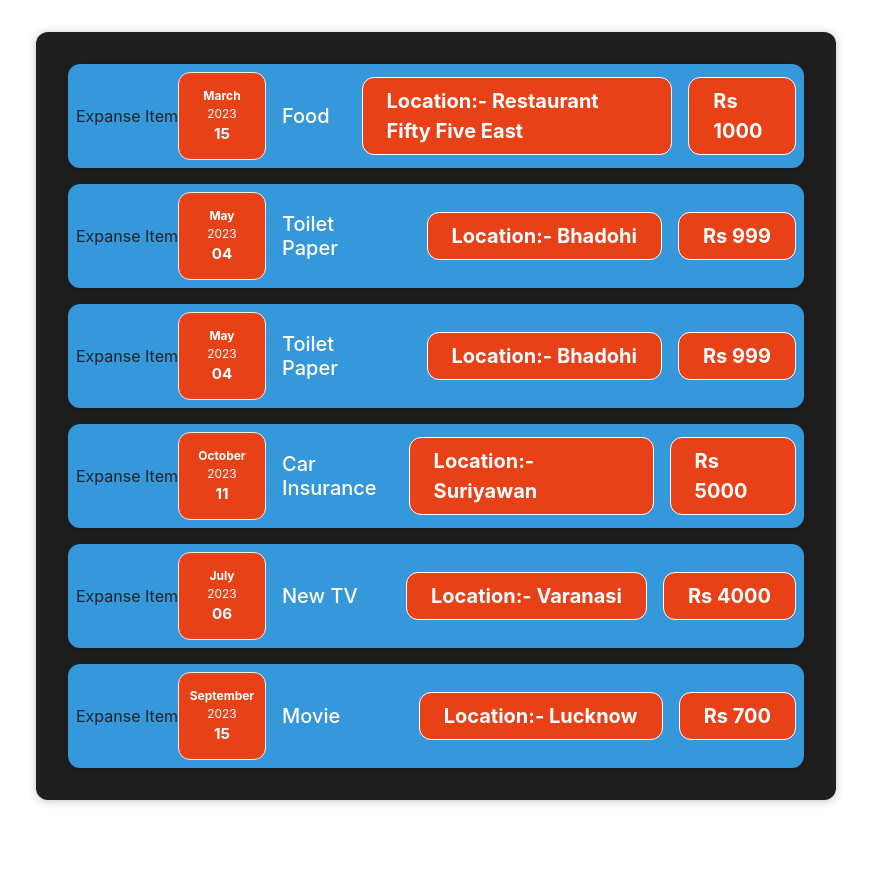
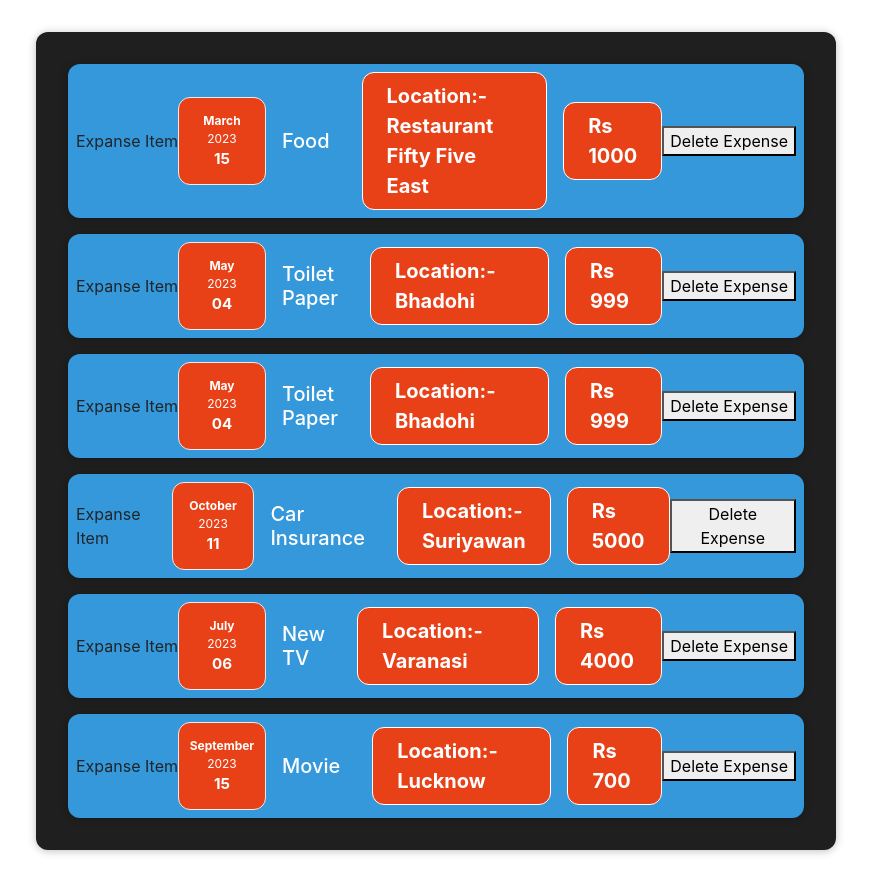
Before and after one commit to SurabhMishra/Chart, a React (Create React App) app: page / in a window 1280 px wide. Shown: the whole page, without its empty margins (204-1075 px from the left). Before the commit the page ends 832 px from the top, so only its background shows below. Built offline with nearby package versions, Linux system fonts and the light colour scheme.

Commit message:
DeleteExpanseItem

```diff
--- a/src/component/Expanse/ExpanseItem.js
+++ b/src/component/Expanse/ExpanseItem.js
@@ -3,17 +3,27 @@ import React from 'react';
 import ExpanseDate from './ExpanseDate';
 import './ExpanseItem.css';
 
- const ExpanseItem=(props) =>{
+const ExpanseItem = (props) => {
+
+// Delete Expanse Item
+    const handleDeleteClick = () => {
+        // Perform the deletion logic here, remove the item from the DOM
+        const itemToDelete = document.querySelector('.expanse_item');
+        if (itemToDelete) {
+            itemToDelete.remove();
+        }
+    };
 
     return (
-        <div className=" expanse_item">
+        <div className="expanse_item">
             <div>{props.expanseItem}</div>
-           <ExpanseDate date={props.date}/>
+            <ExpanseDate date={props.date} />
             <div className="expanse_item_discription">
                 <h2>{props.title}</h2>
                 <div className="expanse_item_price">{props.LocationOfExpenditure}</div>
                 <div className="expanse_item_price">Rs {props.amount}</div>
             </div>
+            <button onClick={handleDeleteClick}>Delete Expense</button>
         </div>
     );
 }
```
